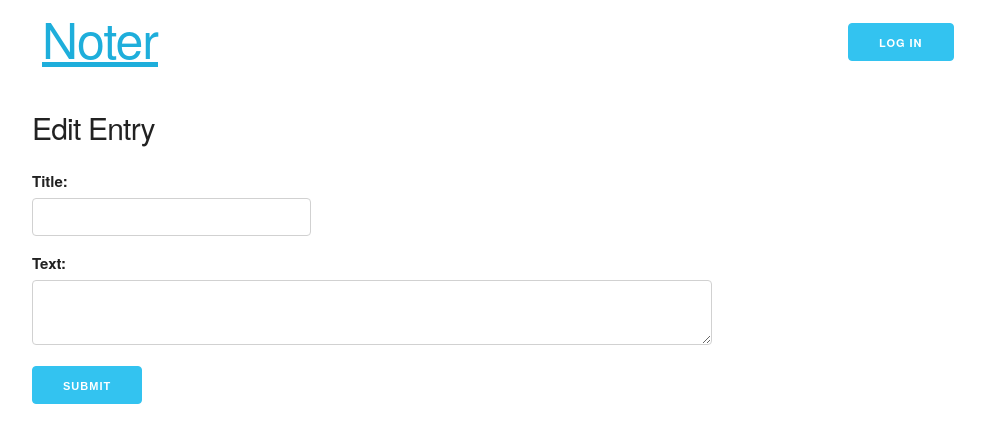
After one commit to miged/noter, a Flask app: template noter/templates/edit.html in a window 1280 px wide. The commit adds this page. Shown: the top 443 px of the page, without its empty margins (128-1113 px from the left). Run offline with Flask 2, Linux system fonts and the light colour scheme; the template is opened without the code that fills it, so the values that code supplies are empty.

Commit message:
Add edit entry page

```diff
--- /dev/null
+++ b/noter/templates/edit.html
@@ -0,0 +1,13 @@
+{% extends "layout.html" %}
+{% block body %}
+<div class=row>
+    <h4>Edit Entry</h4>
+    <form action="{{ url_for('edit_entry', id=entry.id) }}" method=post class=edit-entry>
+    	<label for=title>Title:</label>
+    	<input type=text size=30 name=title value={{ entry.title }}></input>
+    	<label for=body>Text:</label>
+    	<textarea name=body rows=9 cols=80>{{ entry.body }}</textarea> <br>
+    	<input class=button-primary type=submit value='Submit'>
+	</form>
+</div>
+{% endblock %}
--- a/noter/templates/show_entries.html
+++ b/noter/templates/show_entries.html
@@ -6,7 +6,7 @@
     <label for=title>Title:</label>
     <input type=text size=30 name=title>
     <label for=body>Text:</label>
-    <textarea name=text rows=4 cols=40></textarea> <br>
+    <textarea name=text rows=10 cols=40></textarea> <br>
     <input class=button-primary type=submit value='Note It'>
 </form>
 {% endif %}
```
